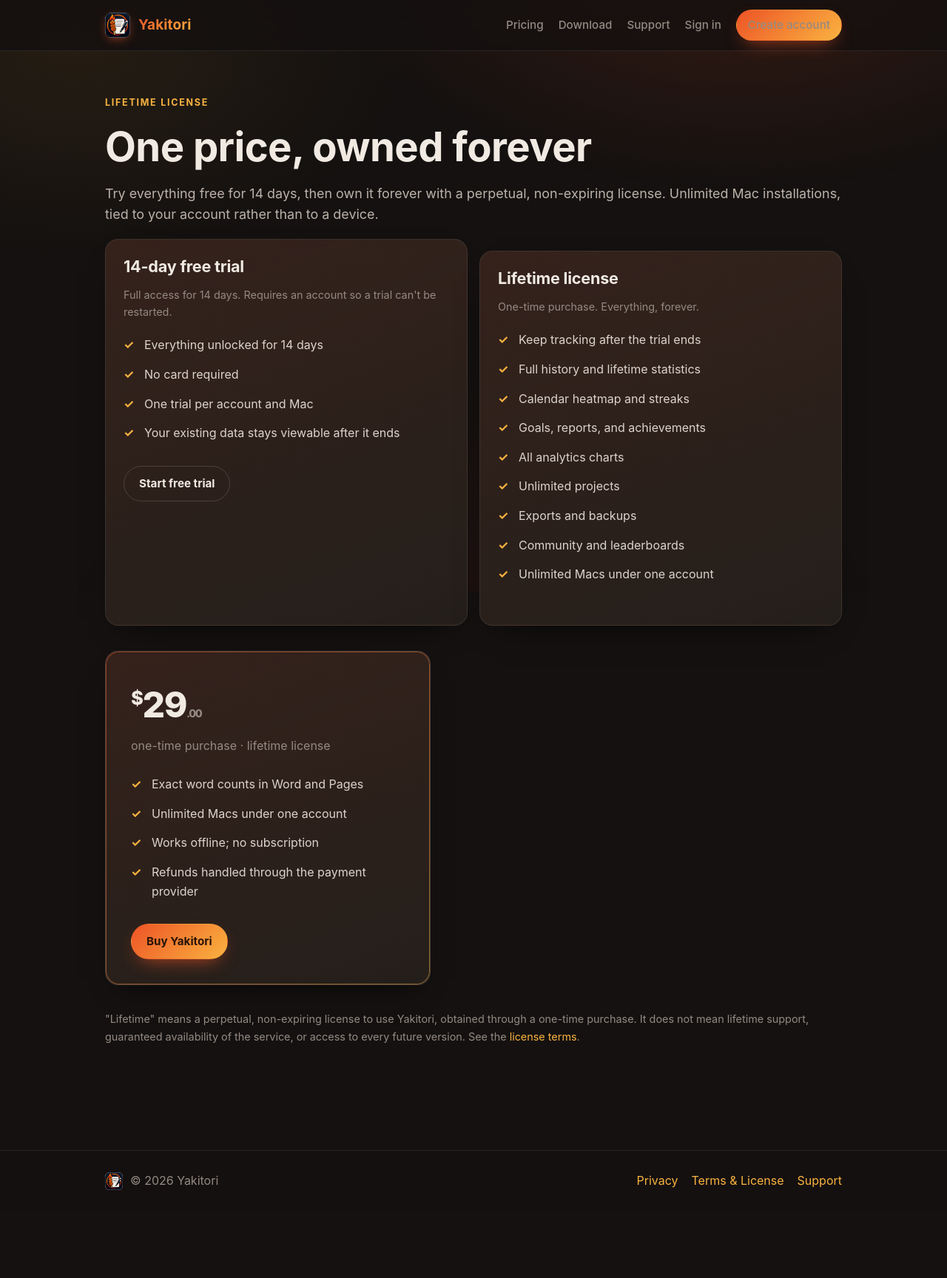
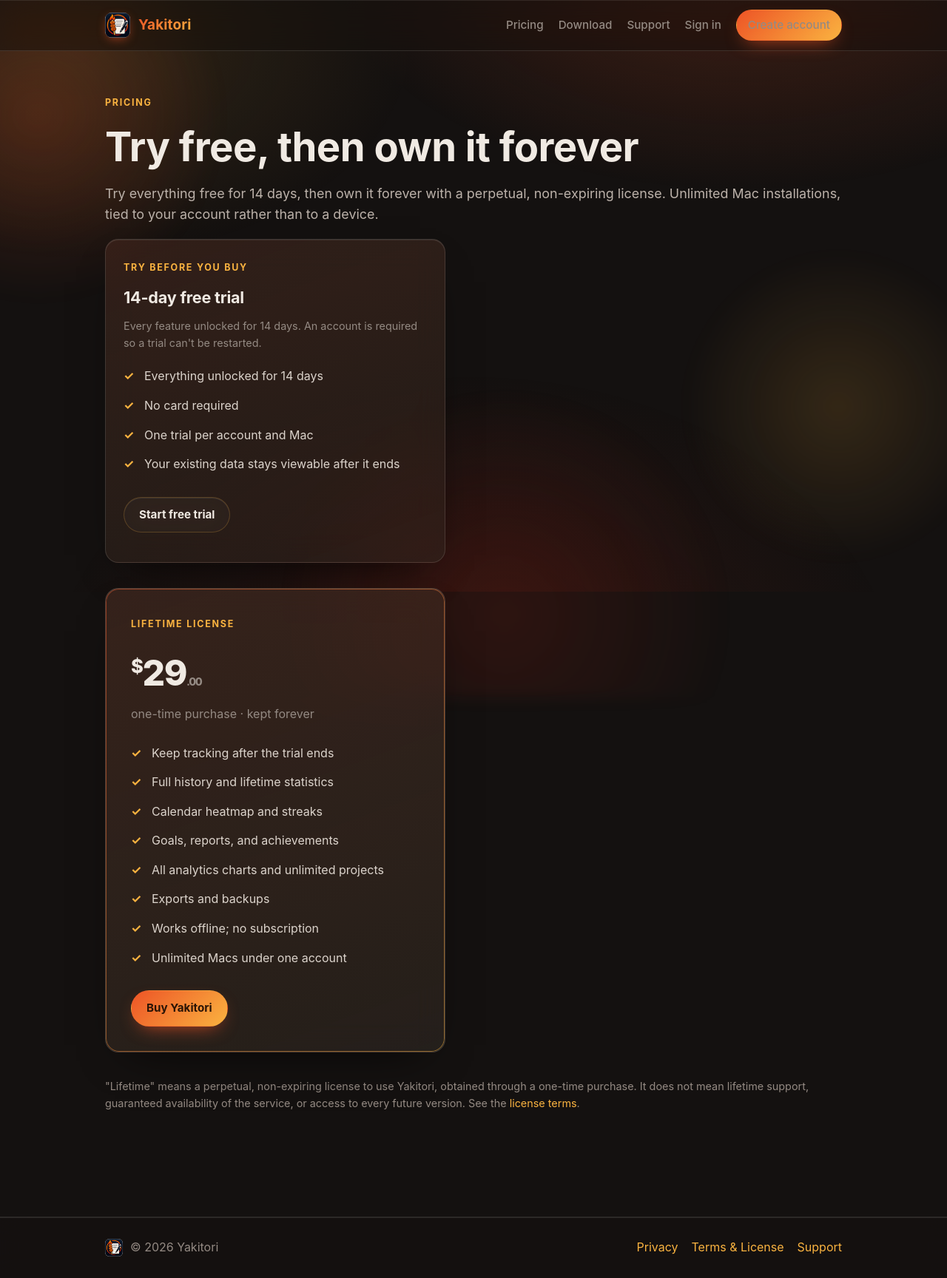
Before and after one commit to islonely/yakitori, a Django app: page /pricing/ in a window 1280 px wide. Shown: the whole page at 74% size. Before the commit the page ends 1609 px from the top, so only its background shows below. Run offline with Django 5.2, Linux system fonts and the light colour scheme; some libraries are stand-ins or nearby versions.

Commit message:
web: single lifetime pricing section and a frosted glass surface layer
- pricing now shows the trial once (a single card) and the lifetime license
  once (the price card), with the full feature list folded into it; drop the
  duplicated lifetime card and the duplicate page eyebrow
- add a liquid-glass layer over the ember/ash theme: translucent blurred
  header, cards, notes, price/trial cards, inputs, ghost buttons, account nav,
  messages, and footer, each with a hairline highlight and inner top sheen
- slow-drifting ember orbs behind the content so the frosted surfaces have
  something to blur, disabled under prefers-reduced-motion
- 144 tests passing

```diff
--- a/website/static/css/app.css
+++ b/website/static/css/app.css
@@ -40,6 +40,16 @@
     --radius-lg: 18px;
     --wrap: 1040px;
     --shadow: 0 18px 40px -24px rgba(0, 0, 0, 0.85);
+
+    /* Frosted "liquid glass" surfaces over the warm ash/ember base. */
+    --glass-bg: rgba(38, 33, 31, 0.52);
+    --glass-bg-strong: rgba(40, 35, 32, 0.66);
+    --glass-bg-soft: rgba(46, 41, 39, 0.38);
+    --glass-border: rgba(240, 234, 227, 0.13);
+    --glass-border-strong: rgba(250, 179, 64, 0.22);
+    --glass-highlight: rgba(255, 255, 255, 0.09);
+    --glass-blur: saturate(150%) blur(20px);
+    --glass-shadow: 0 24px 60px -34px rgba(0, 0, 0, 0.92);
 }
 
 * { box-sizing: border-box; }
@@ -61,10 +71,35 @@
     inset: 0;
     pointer-events: none;
     background:
-        radial-gradient(900px 520px at 78% -8%, rgba(237, 84, 38, 0.16), transparent 62%),
-        radial-gradient(760px 480px at 8% 8%, rgba(250, 179, 64, 0.08), transparent 60%),
-        radial-gradient(900px 700px at 50% 120%, rgba(163, 33, 18, 0.12), transparent 65%);
+        radial-gradient(900px 520px at 78% -8%, rgba(237, 84, 38, 0.22), transparent 62%),
+        radial-gradient(760px 480px at 8% 8%, rgba(250, 179, 64, 0.13), transparent 60%),
+        radial-gradient(900px 700px at 50% 120%, rgba(163, 33, 18, 0.18), transparent 65%);
     z-index: 0;
+}
+
+/* Slow-drifting ember orbs. They give the frosted surfaces something to blur;
+   animation is disabled for motion-sensitive users. */
+body::after {
+    content: "";
+    position: fixed;
+    inset: -20%;
+    pointer-events: none;
+    z-index: 0;
+    background:
+        radial-gradient(360px 360px at 20% 30%, rgba(237, 84, 38, 0.20), transparent 70%),
+        radial-gradient(300px 300px at 80% 65%, rgba(250, 179, 64, 0.14), transparent 70%),
+        radial-gradient(420px 420px at 55% 90%, rgba(163, 33, 18, 0.18), transparent 72%);
+    filter: blur(10px);
+    animation: ember-drift 44s ease-in-out infinite alternate;
+}
+
+@keyframes ember-drift {
+    from { transform: translate3d(-3%, -2%, 0) scale(1); }
+    to { transform: translate3d(4%, 3%, 0) scale(1.12); }
+}
+
+@media (prefers-reduced-motion: reduce) {
+    body::after { animation: none; }
 }
 
 a { color: var(--gold); text-decoration: none; transition: color 0.15s ease; }
@@ -85,9 +120,11 @@
     position: sticky;
     top: 0;
     z-index: 20;
-    border-bottom: 1px solid var(--border);
-    background: rgba(20, 17, 16, 0.82);
-    backdrop-filter: blur(14px) saturate(140%);
+    border-bottom: 1px solid var(--glass-border);
+    background: rgba(20, 17, 16, 0.55);
+    -webkit-backdrop-filter: var(--glass-blur);
+    backdrop-filter: var(--glass-blur);
+    box-shadow: inset 0 1px 0 var(--glass-highlight);
 }
 
 .header-inner {
@@ -146,12 +183,14 @@
 .button-small { padding: 8px 15px; font-size: 0.88rem; }
 
 .button-ghost {
-    background: transparent;
+    background: var(--glass-bg-soft);
     color: var(--text);
-    border-color: var(--border-strong);
-    box-shadow: none;
+    border-color: var(--glass-border-strong);
+    box-shadow: inset 0 1px 0 var(--glass-highlight);
+    -webkit-backdrop-filter: var(--glass-blur);
+    backdrop-filter: var(--glass-blur);
 }
-.button-ghost:hover { background: var(--ash-800); color: var(--cream); filter: none; }
+.button-ghost:hover { background: var(--glass-bg); color: var(--cream); filter: none; }
 
 .button-danger { background: linear-gradient(135deg, #c94436, #8f2318); color: #fff; }
 .button-danger:hover { color: #fff; }
@@ -216,12 +255,14 @@
 }
 
 .card, .feature {
-    background: var(--panel);
+    background: var(--glass-bg);
     background-image: var(--gradient-panel);
-    border: 1px solid var(--border);
+    border: 1px solid var(--glass-border);
     border-radius: var(--radius-lg);
     padding: 24px;
-    box-shadow: var(--shadow);
+    box-shadow: var(--glass-shadow), inset 0 1px 0 var(--glass-highlight);
+    -webkit-backdrop-filter: var(--glass-blur);
+    backdrop-filter: var(--glass-blur);
 }
 .card + .card { margin-top: 16px; }
 .feature-icon {
@@ -253,15 +297,19 @@
 
 .price-card {
     position: relative;
-    background: var(--panel);
+    background: var(--glass-bg-strong);
     background-image: var(--gradient-panel);
-    border: 1px solid var(--border-strong);
+    border: 1px solid var(--glass-border);
     border-radius: var(--radius-lg);
     padding: 34px;
-    max-width: 440px;
+    max-width: 460px;
     margin: 34px 0;
-    box-shadow: var(--shadow);
+    box-shadow: var(--glass-shadow), inset 0 1px 0 var(--glass-highlight);
+    -webkit-backdrop-filter: var(--glass-blur);
+    backdrop-filter: var(--glass-blur);
 }
+
+.trial-card { max-width: 460px; }
 .price-card::after {
     content: "";
     position: absolute;
@@ -301,10 +349,13 @@
 .site-footer {
     position: relative;
     z-index: 1;
-    border-top: 1px solid var(--border);
+    border-top: 1px solid var(--glass-border);
     margin-top: 72px;
     color: var(--muted);
-    background: rgba(20, 17, 16, 0.6);
+    background: rgba(20, 17, 16, 0.5);
+    box-shadow: inset 0 1px 0 var(--glass-highlight);
+    -webkit-backdrop-filter: var(--glass-blur);
+    backdrop-filter: var(--glass-blur);
 }
 .footer-inner { display: flex; justify-content: space-between; gap: 16px; padding: 28px 22px; flex-wrap: wrap; align-items: center; }
 .footer-brand { display: inline-flex; align-items: center; gap: 10px; }
--- /dev/null
+++ b/website/templates/web/_trial.html
@@ -0,0 +1,19 @@
+{% comment %}
+The 14-day trial offer. The lifetime license itself is presented once, as the
+price card below.
+{% endcomment %}
+<div class="card trial-card">
+    <span class="eyebrow">Try before you buy</span>
+    <h2>14-day free trial</h2>
+    <p class="fine-print">
+        Every feature unlocked for 14 days. An account is required so a trial
+        can't be restarted.
+    </p>
+    <ul class="check-list">
+        <li>Everything unlocked for 14 days</li>
+        <li>No card required</li>
+        <li>One trial per account and Mac</li>
+        <li>Your existing data stays viewable after it ends</li>
+    </ul>
+    <p><a class="button button-ghost" href="/sign-up/">Start free trial</a></p>
+</div>
--- a/website/templates/web/_trial_vs_license.html
+++ /dev/null
@@ -1,32 +0,0 @@
-{% comment %}
-Trial-versus-license comparison. Kept in sync with the platform's entitlement
-policy: a one-time 14-day trial that requires an account, then a lifetime license.
-{% endcomment %}
-<div class="grid grid-2">
-    <div class="card">
-        <h2>14-day free trial</h2>
-        <p class="fine-print">Full access for 14 days. Requires an account so a trial can't be restarted.</p>
-        <ul class="check-list">
-            <li>Everything unlocked for 14 days</li>
-            <li>No card required</li>
-            <li>One trial per account and Mac</li>
-            <li>Your existing data stays viewable after it ends</li>
-        </ul>
-        <p><a class="button button-ghost" href="/sign-up/">Start free trial</a></p>
-    </div>
-    <div class="card">
-        <h2>Lifetime license</h2>
-        <p class="fine-print">One-time purchase. Everything, forever.</p>
-        <ul class="check-list">
-            <li>Keep tracking after the trial ends</li>
-            <li>Full history and lifetime statistics</li>
-            <li>Calendar heatmap and streaks</li>
-            <li>Goals, reports, and achievements</li>
-            <li>All analytics charts</li>
-            <li>Unlimited projects</li>
-            <li>Exports and backups</li>
-            <li>Community and leaderboards</li>
-            <li>Unlimited Macs under one account</li>
-        </ul>
-    </div>
-</div>
--- a/website/templates/web/pricing.html
+++ b/website/templates/web/pricing.html
@@ -4,24 +4,29 @@
 
 {% block content %}
 <section class="wrap page">
-    <span class="eyebrow">Lifetime license</span>
-    <h1>One price, owned forever</h1>
+    <span class="eyebrow">Pricing</span>
+    <h1>Try free, then own it forever</h1>
     <p class="lede">
         Try everything free for 14 days, then own it forever with a perpetual,
         non-expiring license. Unlimited Mac installations, tied to your account
         rather than to a device.
     </p>
 
-    {% include "web/_trial_vs_license.html" %}
+    {% include "web/_trial.html" %}
 
     <div class="price-card">
+        <span class="eyebrow">Lifetime license</span>
         <div class="price"><span class="currency">{{ product_currency_symbol }}</span>{% widthratio product_price_amount 100 1 %}<span class="fine-print">.00</span></div>
-        <p class="price-note">one-time purchase &middot; lifetime license</p>
+        <p class="price-note">one-time purchase &middot; kept forever</p>
         <ul class="check-list">
-            <li>Exact word counts in Word and Pages</li>
+            <li>Keep tracking after the trial ends</li>
+            <li>Full history and lifetime statistics</li>
+            <li>Calendar heatmap and streaks</li>
+            <li>Goals, reports, and achievements</li>
+            <li>All analytics charts and unlimited projects</li>
+            <li>Exports and backups</li>
+            <li>Works offline; no subscription</li>
             <li>Unlimited Macs under one account</li>
-            <li>Works offline; no subscription</li>
-            <li>Refunds handled through the payment provider</li>
         </ul>
         <a class="button" href="{% url 'commerce:buy' %}">Buy {{ product_name }}</a>
     </div>
```
Also changed, not shown: other parts of website/static/css/app.css (+20 -9 lines).
